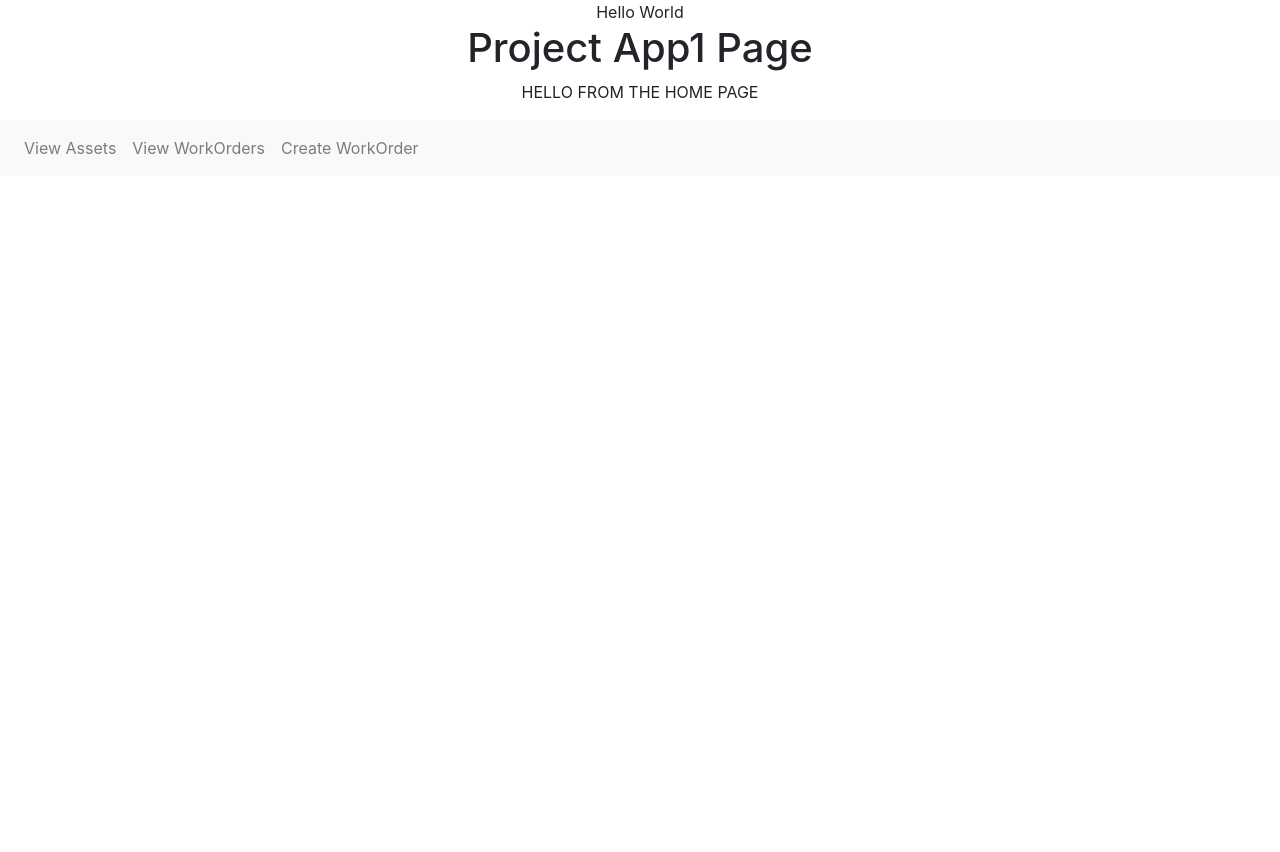
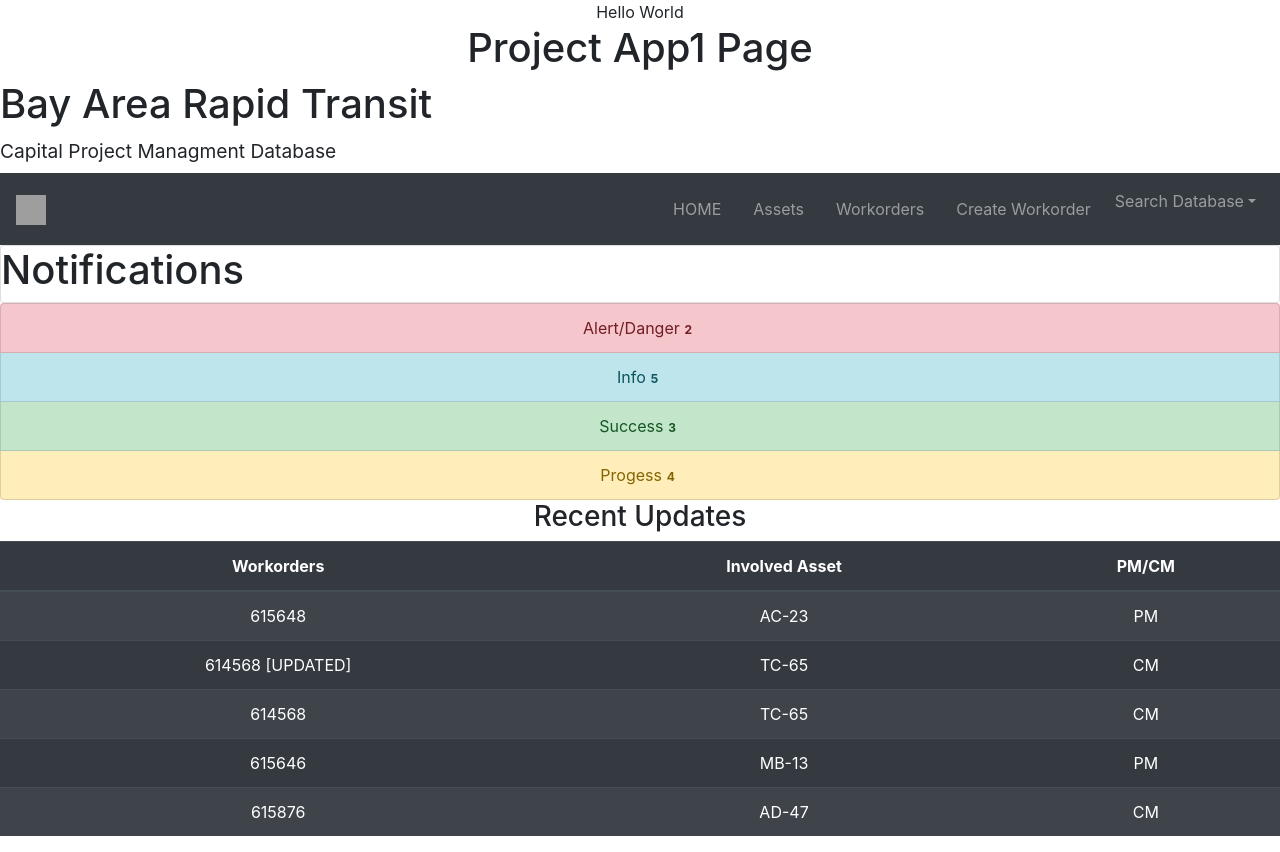
Before and after one commit to OFO323/BART12, a React (Create React App) app in the folder client/: page / in a window 1280 px wide. Before the commit the page ends 800 px from the top, so only its background shows below. Built offline with nearby package versions, Linux system fonts and the light colour scheme; grey boxes are pictures that could not be loaded.

Commit message:
Update Home.js
Added page links to other components in the navbar and fleshed out main page.. Still need to pull data from DB and display and add 'accordion' style display for notifications

```diff
--- a/client/src/Attempts/1st/Components/Home.js
+++ b/client/src/Attempts/1st/Components/Home.js
@@ -1,27 +1,111 @@
-import React, { Component } from 'react';
+import React, { Component, Fragment } from 'react';
 import {Link} from "react-router-dom";
 import '../styles.css';
 import "bootstrap/dist/css/bootstrap.min.css";
 
+import Navbar from 'react-bootstrap/Navbar';
+import Nav from 'react-bootstrap/Nav';
+import NavDropdown from 'react-bootstrap/NavDropdown';
+//import Col from 'react-bootstrap/Col';
+import Row from 'react-bootstrap/Row';
+import Container from 'react-bootstrap/Container';
+import Card from 'react-bootstrap/Card';
+
+import 'bootstrap/dist/css/bootstrap.min.css';
+
 class Home extends Component{
     render(){
         return(
-            <div>
-                <p>HELLO FROM THE HOME PAGE</p>
-                <nav className = 'navbar navbar-expand-lg navbar-light bg-light'>
-                    <ul className = 'navbar-nav mr-auto'>
-                        <li className = 'nav-item'>
-                            <Link to = {'/assets'} className = 'nav-link'>View Assets</Link>
-                        </li>
-                        <li className = 'nav-item'>
-                            <Link to = {"/workorders"} className = 'nav-link'>View WorkOrders</Link>
-                        </li>
-                        <li className = 'nav-item'>
-                            <Link className = 'nav-link' to = {'/createWorkorders'}>Create WorkOrder</Link>
-                        </li>
-                    </ul>
-                </nav>
+            <Fragment>
+
+            <Container fluid>
+                <Row>
+                    <h1>Bay Area Rapid Transit</h1>
+                </Row>
+                <Row>
+                <h4><small>Capital Project Managment Database</small></h4>
+                </Row>
+            </Container>
+            <Navbar expand = 'lg' sticky = 'top' bg = 'dark' variant = 'dark'>
+                <Navbar.Brand>
+                    <img src = './train.png' alt = "BART" width = '30' height = '30'></img>
+                </Navbar.Brand>
+                <Navbar.Toggle aria-controls="responsive-navbar-nav" />
+                <Navbar.Collapse id="responsive-navbar-nav"></Navbar.Collapse>
+                <Nav className = 'mr-auto'>
+                    <Nav.Link >
+                        <Link to = {'/'} className = 'nav-link'>HOME</Link>
+                    </Nav.Link>
+                    <Nav.Link >
+                        <Link to = {'/assets'} className = 'nav-link'>Assets</Link>
+                    </Nav.Link>
+                    <Nav.Link >
+                        <Link to = {'/workorders'} className = 'nav-link'>Workorders</Link>
+                    </Nav.Link>
+                    <Nav.Link >
+                        <Link to = {'/createWorkorders'} className = 'nav-link'>Create Workorder</Link>
+                    </Nav.Link>
+                    <NavDropdown title = 'Search Database'>
+                        <NavDropdown.Item href = 'assetSearch'>Assets</NavDropdown.Item>
+                        <NavDropdown.Item href = 'WOSearch'>WorkOrders</NavDropdown.Item>
+                        <NavDropdown.Item href = 'projectsSearch'>Projects</NavDropdown.Item>
+                    </NavDropdown>
+                </Nav>
+            </Navbar>
+
+            <Card style= {{textAlign : "left"}}>
+                <h1 style = {{bg : 'lightgrey'}}>Notifications</h1>
+            </Card>
+
+        <div className = "list-group">
+            <a href = "#alertPage" className = "list-group-item list-group-item-danger">Alert/Danger<span className = "badge">2</span></a>
+            <a href = "#infoPage" className = "list-group-item list-group-item-info">Info<span className = "badge">5</span></a>
+            <a href = "#successPage" className = "list-group-item list-group-item-success">Success<span className = "badge">3</span></a>
+            <a href = "#progPage" className = "list-group-item list-group-item-warning">Progess<span className = "badge">4</span></a>
+        </div>
+        <div className = "container-fluid">
+            <div className = "page-header">
+                <h3>Recent Updates</h3>
             </div>
+        </div>
+        <table className="table table-striped table-dark">
+            <thead>
+                <tr>
+                <th scope="col-lg-5">Workorders</th>
+                <th scope="col-lg-5">Involved Asset</th>
+                <th scope="col-lg-2">PM/CM</th>
+                </tr>
+            </thead>
+            <tbody>
+                <tr>
+                    <td>615648</td>
+                    <td>AC-23</td>
+                    <td>PM</td>
+                </tr>
+                <tr>
+                    <td>614568 [UPDATED]</td>
+                    <td>TC-65</td>
+                    <td>CM</td>
+                </tr>
+                <tr>
+                    <td>614568</td>
+                    <td>TC-65</td>
+                    <td>CM</td>
+                </tr>
+                <tr>
+                    <td>615646</td>
+                    <td>MB-13</td>
+                    <td>PM</td>
+                </tr>
+                <tr>
+                    <td>615876</td>
+                    <td>AD-47</td>
+                    <td>CM</td>
+                </tr>
+            </tbody>
+        </table>
+
+        </Fragment>
         )
     }
 }
```
